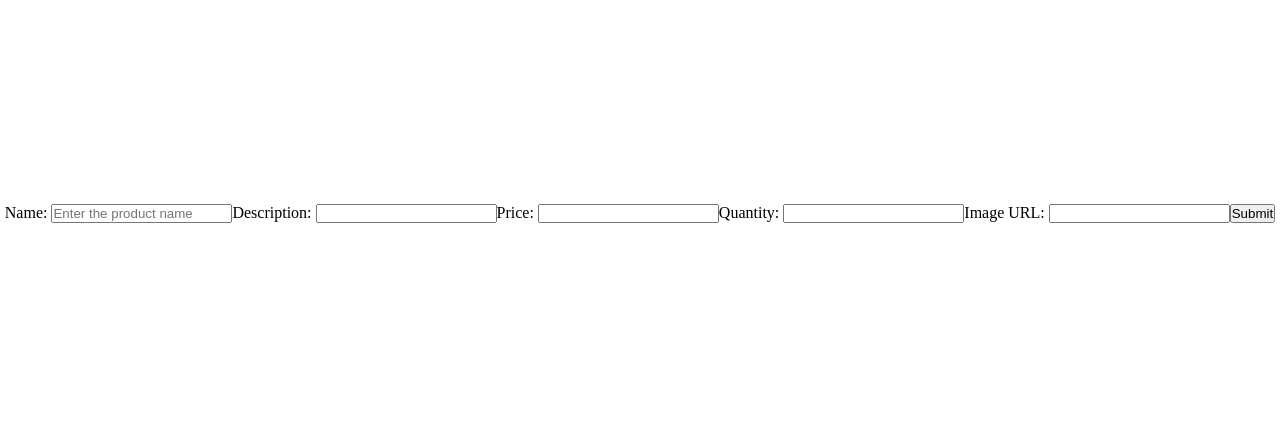
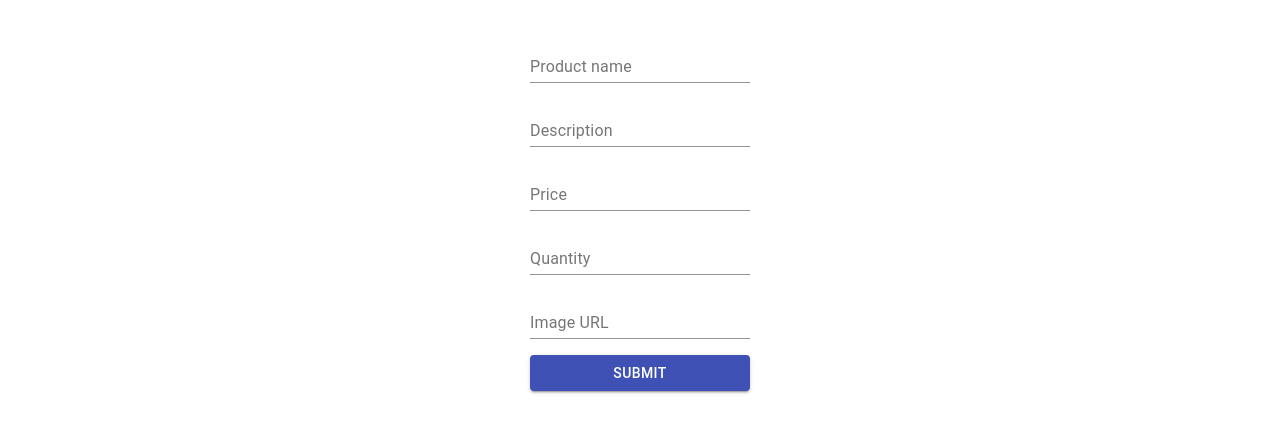
Before and after one commit to nithyaasworld/inventory-mgmt, a React (Create React App) app: page /add-item in a window 1280 px wide. Shown: the part 187-620 px from the top of the page. Built offline with nearby package versions, Linux system fonts and the light colour scheme.

Commit message:
done the layout of add item

```diff
--- a/src/AddItem.jsx
+++ b/src/AddItem.jsx
@@ -1,5 +1,7 @@
 import { useRef } from "react";
 import { databaseRef } from "./firebase-config";
+import TextField from "@material-ui/core/TextField";
+import Button from '@material-ui/core/Button';
 
 export default function AddItem({selectedCat}){
     let nameRef = useRef();
@@ -24,17 +26,12 @@ export default function AddItem({selectedCat}){
     }
     return (
         <div className="add-item-container">
-            <label htmlFor="name" >Name: </label>
-            <input ref={nameRef} type="text" placeholder="Enter the product name" id="name" name="name"></input>
-            <label htmlFor="description">Description: </label>
-            <input ref={descriptionRef} type="text" id="description" name="description"></input>
-            <label htmlFor="price">Price: </label>
-            <input ref={priceRef} type="number" id="price" name="price"></input>
-            <label htmlFor="quantity">Quantity: </label>
-            <input ref={quantityRef} type="number" id="quantity" name="quantity"></input>
-            <label htmlFor="image">Image URL: </label>
-            <input ref={imageURLRef} type="text" id="image" name="image"></input>
-            <button onClick={onSubmit}>Submit</button>
+            <TextField inputRef={nameRef} id="standard-basic" label="Product name" />
+            <TextField inputRef={descriptionRef} id="standard-basic" label="Description" />
+            <TextField inputRef={priceRef} type="number" id="standard-basic" label="Price" />
+            <TextField inputRef={quantityRef} type="number" id="standard-basic" label="Quantity" />
+            <TextField inputRef={imageURLRef} type="text" id="standard-basic" label="Image URL" />
+            <Button onClick={onSubmit} variant="contained" color="primary">Submit</Button>
         </div>
     )
 }
--- a/src/index.css
+++ b/src/index.css
@@ -125,3 +125,8 @@
   justify-content: center;
   gap: 1em;
 }
+.add-item-container{
+  display: flex;
+  flex-direction: column;
+  gap: 1em;
+}
```
